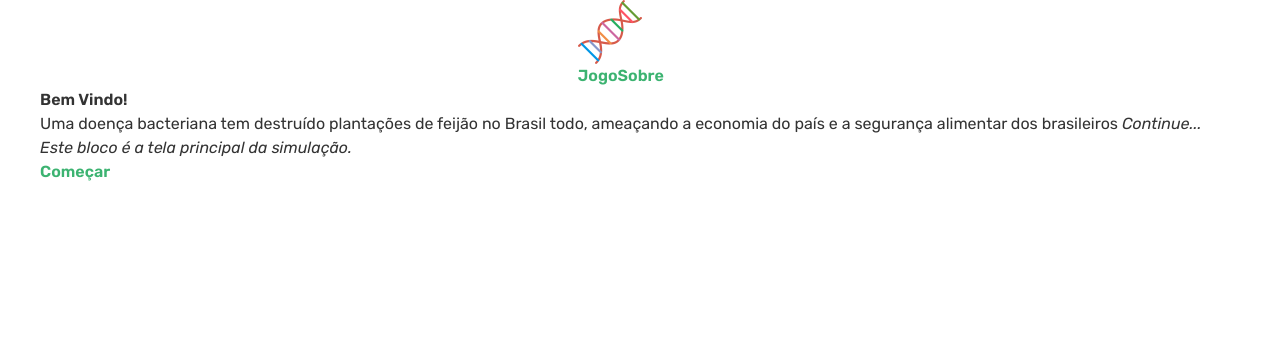
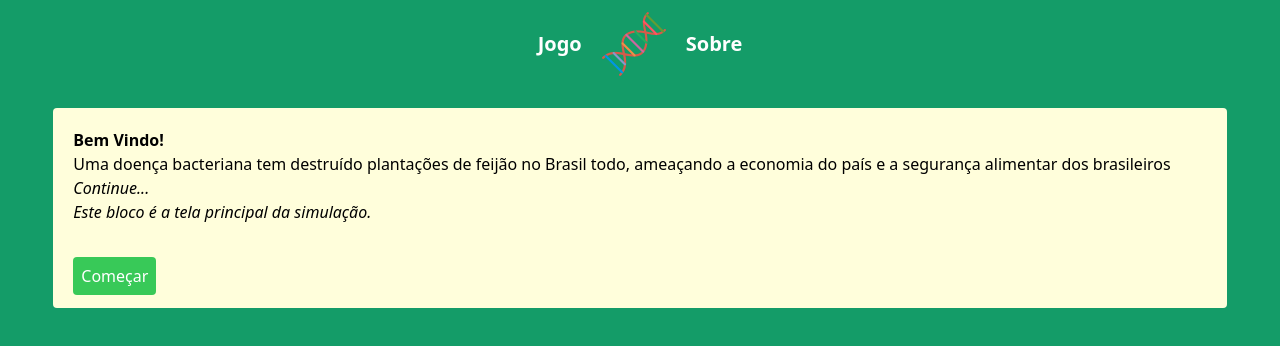
Before and after one commit to BCampanha/extensao-biomol, a Vue app: page / in a window 1280 px wide. Shown: the top 346 px of the page. Built offline with nearby package versions, Linux system fonts and the light colour scheme.

Commit message:
Começo das estilizações

```diff
--- a/src/App.vue
+++ b/src/App.vue
@@ -1,17 +1,14 @@
 <template>
-  <div class="app">
-    <header>
-      <RouterLink to="/">
-        <img
-          class="logo"
-          alt="Fita dupla de DNA"
-          src="./assets/dna.png"
-        >
-      </RouterLink>
-      <RouterLink to="/">Jogo</RouterLink>
-      <RouterLink to="/sobre">Sobre</RouterLink>
-    </header>
-    <RouterView @viaSelecionada="registraVia" :selecaoVia="selecaoVia"/>
+
+  <div class="app bg-verde-escuro h-screen flex flex-col items-center">
+  <header class="flex items-center justify-center py-3 bg-verde-escuro">
+    <RouterLink to="/" class="text-white mx-5 text-xl font-bold">Jogo</RouterLink>
+    <RouterLink to="/"><img class="size-16" alt="Fita dupla de DNA" src="./assets/dna.png"></RouterLink>
+    <RouterLink to="/sobre" class="text-white mx-5 text-xl font-bold">Sobre</RouterLink>
+  </header>
+    <div class="bg-creme w-11/12 p-5 rounded mt-5">
+      <RouterView @viaSelecionada="registraVia" :selecaoVia="selecaoVia"/>
+    </div>
   </div>
 </template>
 
@@ -30,59 +27,3 @@ export default {
   },
 };
 </script>
-
-<style scoped>
-.logo {
-  height: 8vh;
-  cursor: pointer;
-}
-.botao-direita {
-  position: fixed;
-  bottom: 1vh;
-  right: 1vh;
-  z-index: 10;
-  text-align: end;
-  padding-right: 0.2rem;
-}
-@media screen and (max-width: 992px) {
-  .logo {
-    height: 5vh;
-  }
-}
-</style>
-
-<style>
-#app .app {
-  font-family: "Rubik", sans-serif; /* "Montserrat", sans-serif; */
-  -webkit-font-smoothing: antialiased;
-  -moz-osx-font-smoothing: grayscale;
-  display: flex;
-  flex-direction: column;
-  align-items: center;
-  color: #333;
-  height: 98vh;
-  width: 97vw;
-}
-a {
-  font-weight: 600;
-  color: mediumseagreen;
-}
-ul {
-  list-style-type: none;
-  padding: 0;
-}
-li {
-  margin: 1rem 0;
-}
-strong {
-  font-weight: 600;
-}
-input,
-label {
-  cursor: pointer;
-}
-button {
-  font-family: inherit;
-  font-size: inherit;
-}
-</style>
--- a/src/views/BemVindo.vue
+++ b/src/views/BemVindo.vue
@@ -1,13 +1,17 @@
 <template>
-  <div>
     <JanelaQuestao
       titulo="Bem Vindo!"
-      orientacoes="Uma doença bacteriana tem destruído plantações de feijão no Brasil todo, ameaçando a economia do país e a segurança alimentar dos brasileiros. Após comparar a expressão gênica entre espécies resistentes e não resistentes ao patógeno, você e sua equipe do Laboratório de Melhoramento Genético de Plantas conseguiram identificar e caracterizar o gene bttx que confere resistência contra o patógeno. Agora seu objetivo é introduzir esse gene em feijões para obter linhagens resistentes, através da técnica conhecida como Transformação Genética. A partir do gene isolado, cabe a você decidir os métodos que serão utilizados para a transformação."
-      :exibirFerramentas="false"
-    >
+      orientacoes="Uma doença bacteriana tem destruído plantações de feijão no Brasil todo,
+        ameaçando a economia do país e a segurança alimentar dos brasileiros. Após comparar a
+        expressão gênica entre espécies resistentes e não resistentes ao patógeno, você e sua equipe do
+        Laboratório de Melhoramento Genético de Plantas conseguiram identificar e caracterizar o gene bttx que confere resistência contra o patógeno.
+        Agora seu objetivo é introduzir esse gene em feijões para obter linhagens resistentes, através da técnica conhecida como Transformação Genética.
+        A partir do gene isolado, cabe a você decidir os métodos que serão utilizados para a transformação."
+
+      :exibirFerramentas="false" class="mb-10">
     </JanelaQuestao>
-    <RouterLink to="/1" class="botao-comecar">Começar</RouterLink>
-  </div>
+
+    <RouterLink to="/1" class="text-l bg-verde-principal text-white p-2 rounded">Começar</RouterLink>
 </template>
 
 <script>
```
